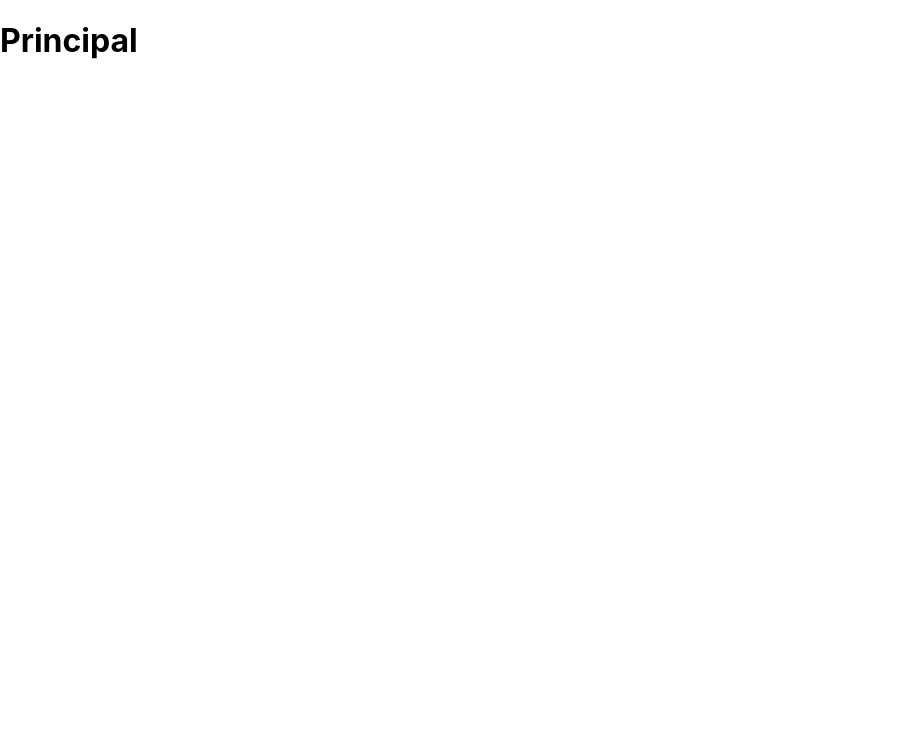
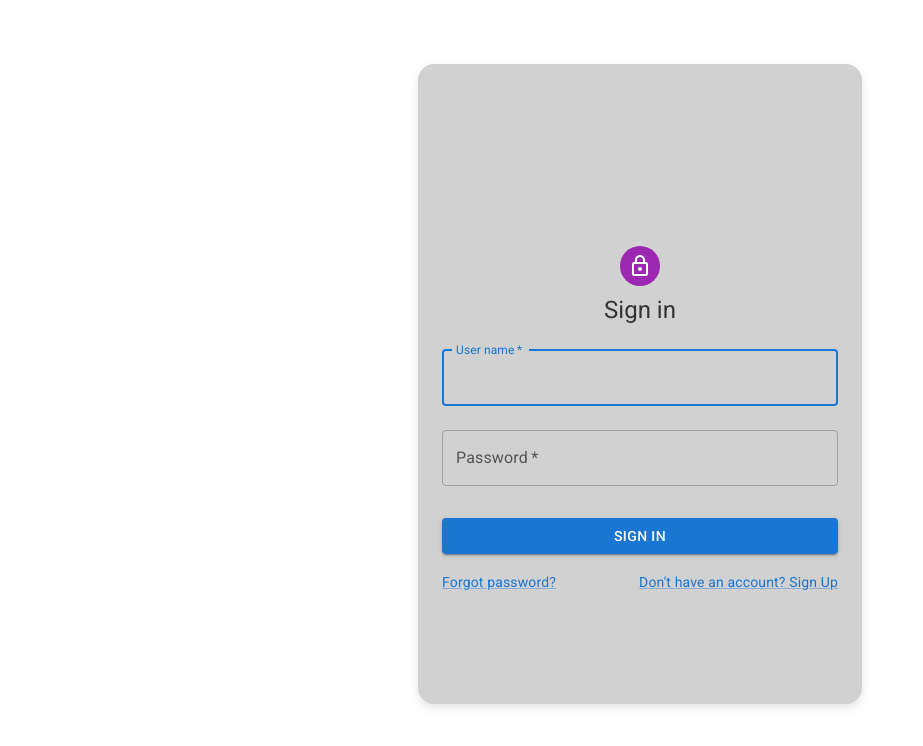
Before and after one commit to MrIngeenier/proyect01-Front-End, a React (Create React App) app: page / in a window 1280 px wide. Shown: the top 746 px of the page, without its empty margins (0-923 px from the left). Built offline with nearby package versions, Linux system fonts and the light colour scheme.

Commit message:
Se agrega login y uso material UI

```diff
--- a/package.json
+++ b/package.json
@@ -3,6 +3,11 @@
   "version": "0.1.0",
   "private": true,
   "dependencies": {
+    "@emotion/react": "^11.13.0",
+    "@emotion/styled": "^11.13.0",
+    "@fontsource/roboto": "^5.0.14",
+    "@mui/icons-material": "^5.16.6",
+    "@mui/material": "^5.16.6",
     "@testing-library/jest-dom": "^5.17.0",
     "@testing-library/react": "^13.4.0",
     "@testing-library/user-event": "^13.5.0",
--- a/public/index.html
+++ b/public/index.html
@@ -9,8 +9,8 @@
       name="description"
       content="Web site created using create-react-app"
     />
-    <link rel="apple-touch-icon" href="%PUBLIC_URL%/logo192.png" />
-    <link rel="manifest" href="%PUBLIC_URL%/manifest.json" />
+
+
     <title>React App</title>
   </head>
   <body>
--- a/src/index.js
+++ b/src/index.js
@@ -4,6 +4,7 @@ import './styles/index.css';
 //import App from './App';
 import Principal from './pages/Principal';
 import reportWebVitals from './reportWebVitals';
+import './utils/Librarys';
 
 const root = ReactDOM.createRoot(document.getElementById('root'));
 root.render(
--- a/src/pages/Principal.js
+++ b/src/pages/Principal.js
@@ -1,9 +1,106 @@
-function Principal(){
-    return(
-        <div className="principal">
-            <h1>Principal</h1>
-        </div>
-    );
+
+import React, { useState } from 'react';
+import {Container,TextField,Button,Typography,Box, Avatar,CssBaseline,Grid,Link} from '@mui/material';
+import LockOutlinedIcon from '@mui/icons-material/LockOutlined';
+import { createTheme, ThemeProvider } from '@mui/material/styles';
+
+const theme = createTheme();
+
+function Principal() {
+  const [email, setEmail] = useState('');
+  const [password, setPassword] = useState('');
+
+  const handleEmailChange = (e) => {
+    setEmail(e.target.value);
+  };
+
+  const handlePasswordChange = (e) => {
+    setPassword(e.target.value);
+  };
+
+  const handleSubmit = (e) => {
+    e.preventDefault();
+    console.log('Email:', email);
+    console.log('Password:', password);
+  };
+
+  return (
+    <ThemeProvider theme={theme}>
+      <Container component="main" maxWidth="xs" sx={{ bgcolor: '#d2d1d1',  // Color de fondo gris
+    color: '#333',       // Color del texto
+    padding: 4,          // Espaciado interno
+    borderRadius: 4,     // Bordes redondeados
+    boxShadow: '0 4px 10px rgba(0, 0, 0, 0.1)', // Sombra
+    display: 'flex',
+    flexDirection: 'column',
+    alignItems: 'center',
+    justifyContent: 'center',
+    minHeight: '80vh',marginTop:'5%' }}>
+        <CssBaseline />
+        <Box
+          sx={{
+            marginTop: 8,
+            display: 'flex',
+            flexDirection: 'column',
+            alignItems: 'center',
+          }}
+        >
+          <Avatar sx={{ m: 1, bgcolor: 'secondary.main' }}>
+            <LockOutlinedIcon />
+          </Avatar>
+          <Typography component="h1" variant="h5">
+            Sign in
+          </Typography>
+          <Box component="form" onSubmit={handleSubmit} noValidate sx={{ mt: 1 }}>
+            <TextField
+              margin="normal"
+              required
+              fullWidth
+              id="text"
+              label="User name"
+              name="email"
+              autoComplete="text"
+              autoFocus
+              value={email}
+              onChange={handleEmailChange}
+            />
+            <TextField
+              margin="normal"
+              required
+              fullWidth
+              name="password"
+              label="Password"
+              type="password"
+              id="password"
+              autoComplete="current-password"
+              value={password}
+              onChange={handlePasswordChange}
+            />
+            <Button
+              type="submit"
+              fullWidth
+              variant="contained"
+              sx={{ mt: 3, mb: 2 }}
+            >
+              Sign In
+            </Button>
+            <Grid container>
+              <Grid item xs>
+                <Link href="#" variant="body2">
+                  Forgot password?
+                </Link>
+              </Grid>
+              <Grid item>
+                <Link href="#" variant="body2">
+                  {"Don't have an account? Sign Up"}
+                </Link>
+              </Grid>
+            </Grid>
+          </Box>
+        </Box>
+      </Container>
+    </ThemeProvider>
+  );
 }
 
 export default Principal;
```
Also changed, not shown: src/utils/Librarys.js (added, +8 -0 lines), 1 other file (tests, documents, lock files or other folders).
